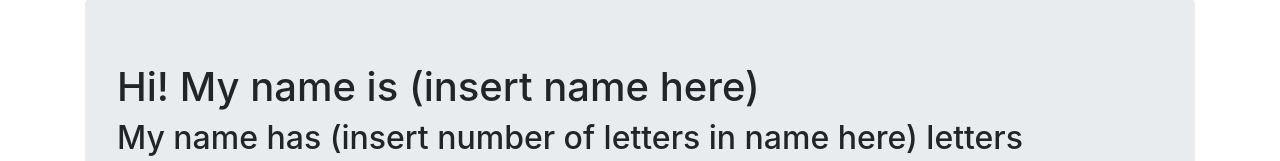
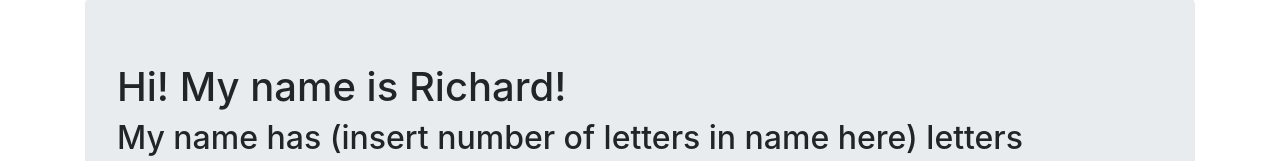
Before and after one commit to Dragontalker/myfirstreactapp, a React (Create React App) app: page / in a window 1280 px wide. Shown: the part 475-636 px from the top of the page. Built offline with nearby package versions, Linux system fonts and the light colour scheme.

Commit message:
Added my name in the JSX.

```diff
--- a/src/components/JSXVariables.js
+++ b/src/components/JSXVariables.js
@@ -1,11 +1,12 @@
 import React from "react";
 
 function JSXVariables() {
+    const name = 'Richard';
     return (
         <div className="main-container">
         <div className="container">
             <div className="jumbotron">
-          <h1>Hi! My name is (insert name here)</h1>
+            <h1>Hi! My name is {name}!</h1>
             <h2>My name has (insert number of letters in name here) letters</h2>
             <h2>I think React (insert thoughts about React here)</h2>
             </div>
```
Lines whose indentation alone changed are shown as unchanged.
